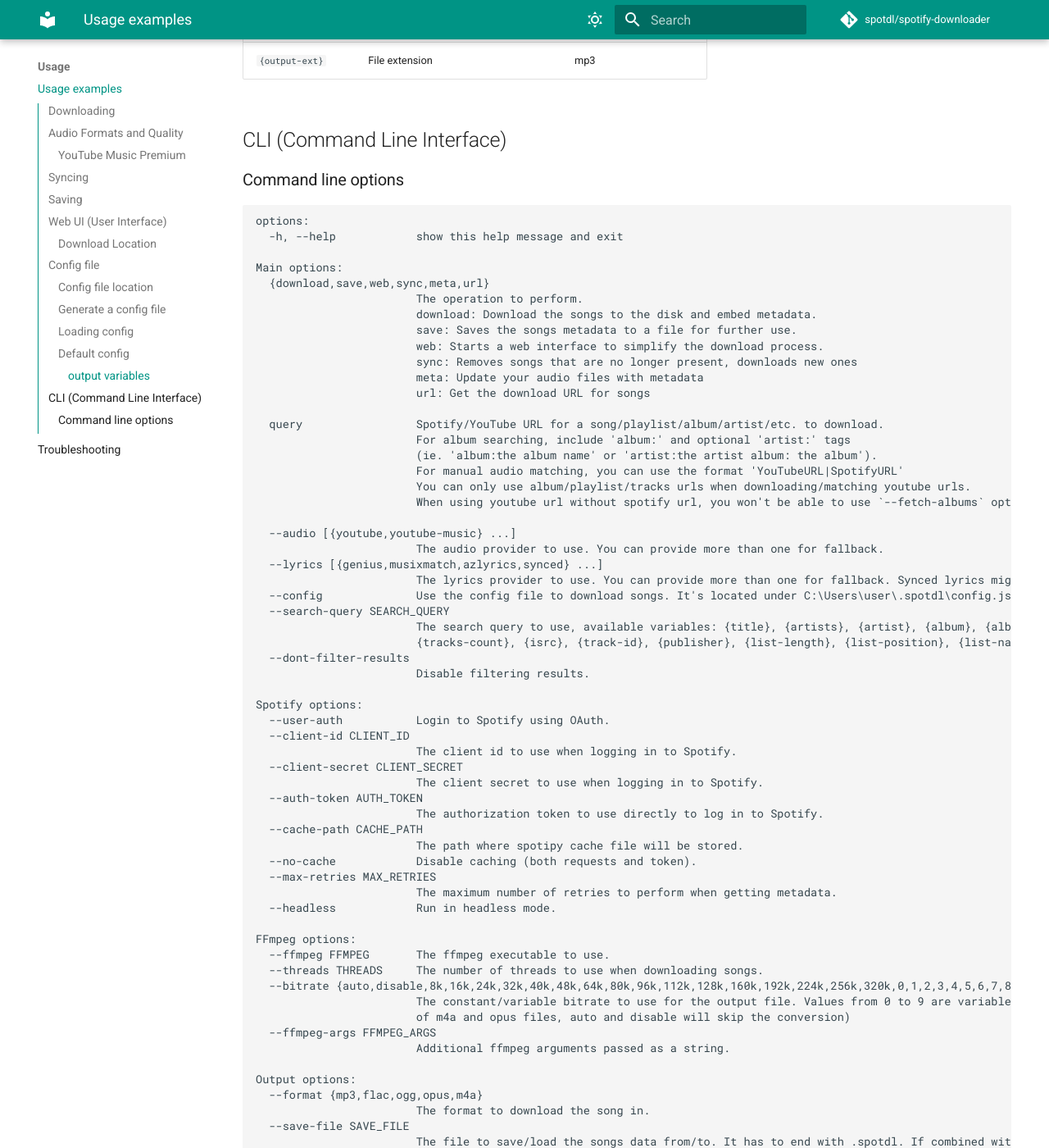
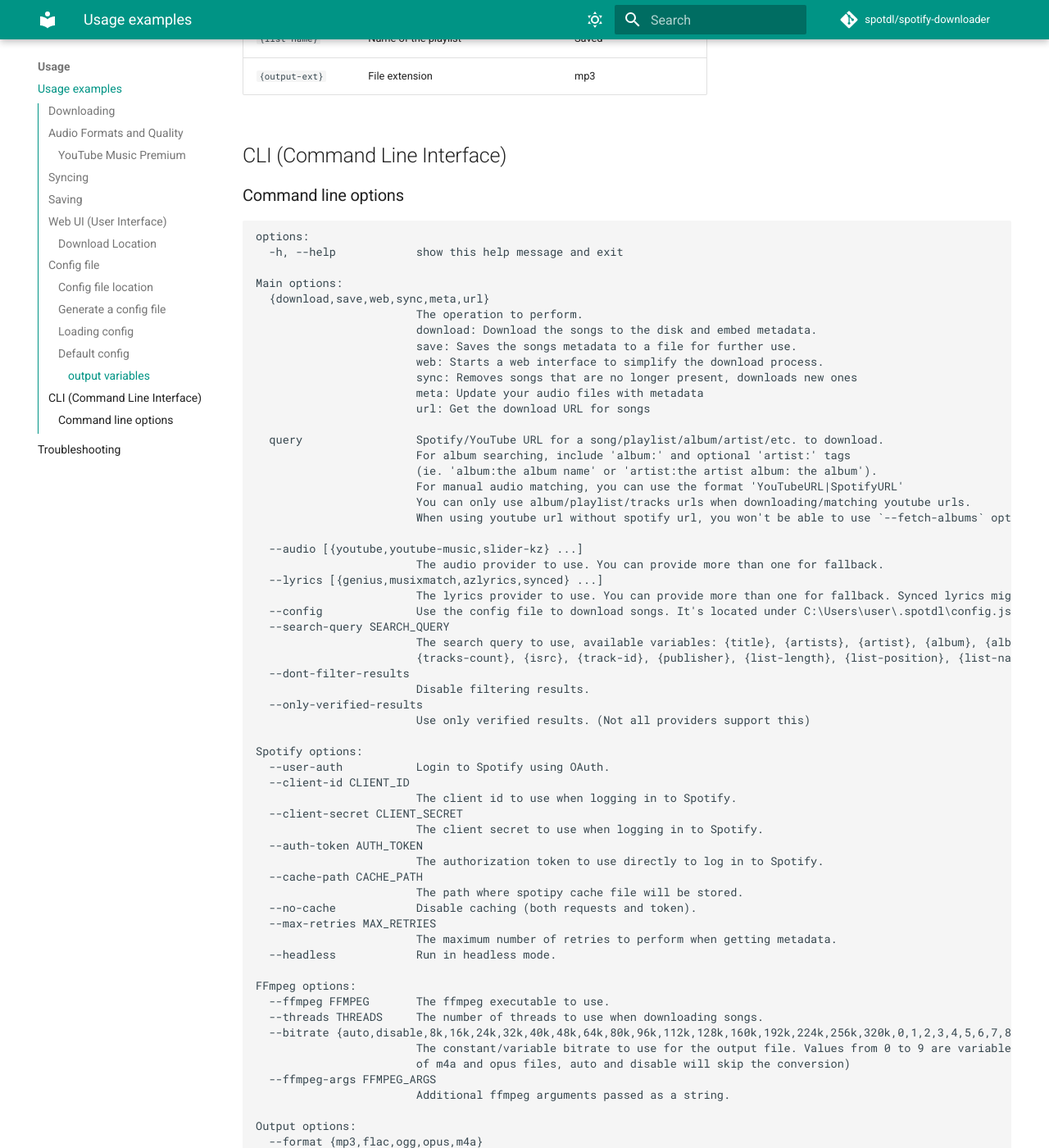
Before and after one commit to spotDL/spotify-downloader, an MkDocs documentation site: the page built from docs/usage.md, in a window 1280 px wide and 1400 px high, scrolled down 5124 px. Shown: the whole window at 82% size. Built offline with MkDocs 1.6.1 and Material for MkDocs 9.7.7, drawn with Linux system fonts in a browser that asks for light colours; comment, search, counter and statistics services are not loaded; some of the changed text lies outside the part shown.

Commit message:
updated docs

````diff
--- a/docs/usage.md
+++ b/docs/usage.md
@@ -281,7 +281,8 @@
     "host": "localhost",
     "keep_alive": false,
     "allowed_origins": null,
-    "keep_sessions": false
+    "keep_sessions": false,
+    "only_verified_results": false
 }
 ```
 
@@ -337,7 +338,7 @@
                         You can only use album/playlist/tracks urls when downloading/matching youtube urls.
                         When using youtube url without spotify url, you won't be able to use `--fetch-albums` option.
 
-  --audio [{youtube,youtube-music} ...]
+  --audio [{youtube,youtube-music,slider-kz} ...]
                         The audio provider to use. You can provide more than one for fallback.
   --lyrics [{genius,musixmatch,azlyrics,synced} ...]
                         The lyrics provider to use. You can provide more than one for fallback. Synced lyrics might not work correctly with some music players. For such cases it's better to use `--generate-lrc` option.
@@ -347,6 +348,8 @@
                         {tracks-count}, {isrc}, {track-id}, {publisher}, {list-length}, {list-position}, {list-name}, {output-ext}
   --dont-filter-results
                         Disable filtering results.
+  --only-verified-results
+                        Use only verified results. (Not all providers support this)
 
 Spotify options:
   --user-auth           Login to Spotify using OAuth.
@@ -384,7 +387,7 @@
                         in the query use {list[0]}, (0 is the first list in the query, 1 is the second, etc. songs don't count towards the list number)
   --cookie-file COOKIE_FILE
                         Path to cookies file.
-  --overwrite {force,skip,metadata}
+  --overwrite {skip,metadata,force}
                         How to handle existing/duplicate files. (When combined with --scan-for-songs force will remove all duplicates, and metadata will only apply metadata to the latest song and will remove the rest. )
   --restrict            Restrict filenames to ASCII only
   --print-errors        Print errors (wrong songs, failed downloads etc) on exit, useful for long playlist
@@ -401,6 +404,8 @@
   --generate-lrc        Generate lrc files for downloaded songs. Requires `synced` provider to be present in the lyrics providers list.
   --force-update-metadata
                         Force update metadata for songs that already have metadata.
+  --sync-without-deleting
+                        Sync without deleting songs that are not in the query.
 
 Web options:
   --host HOST           The host to use for the web server.
````
Also changed, not shown: README.md (+1 -1 lines), docs/index.md (+7 -0 lines).
